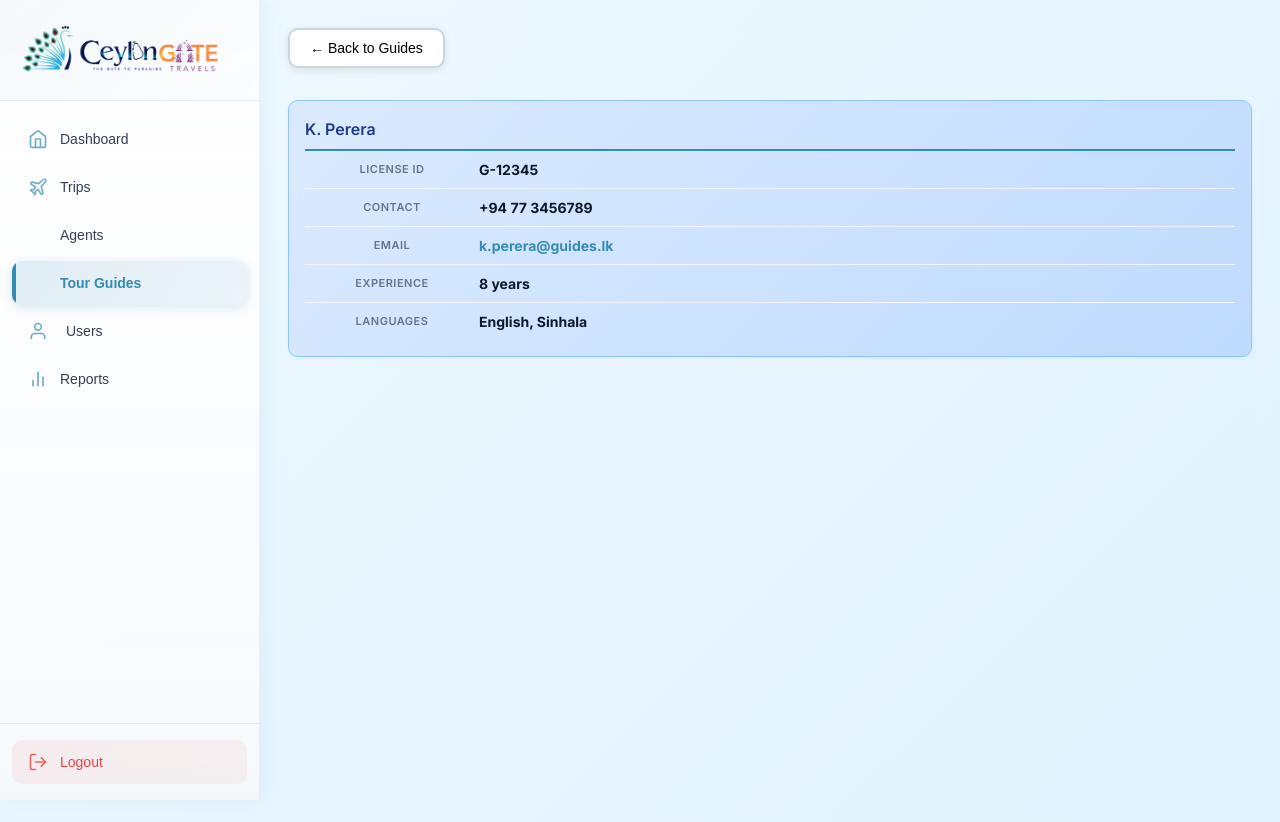
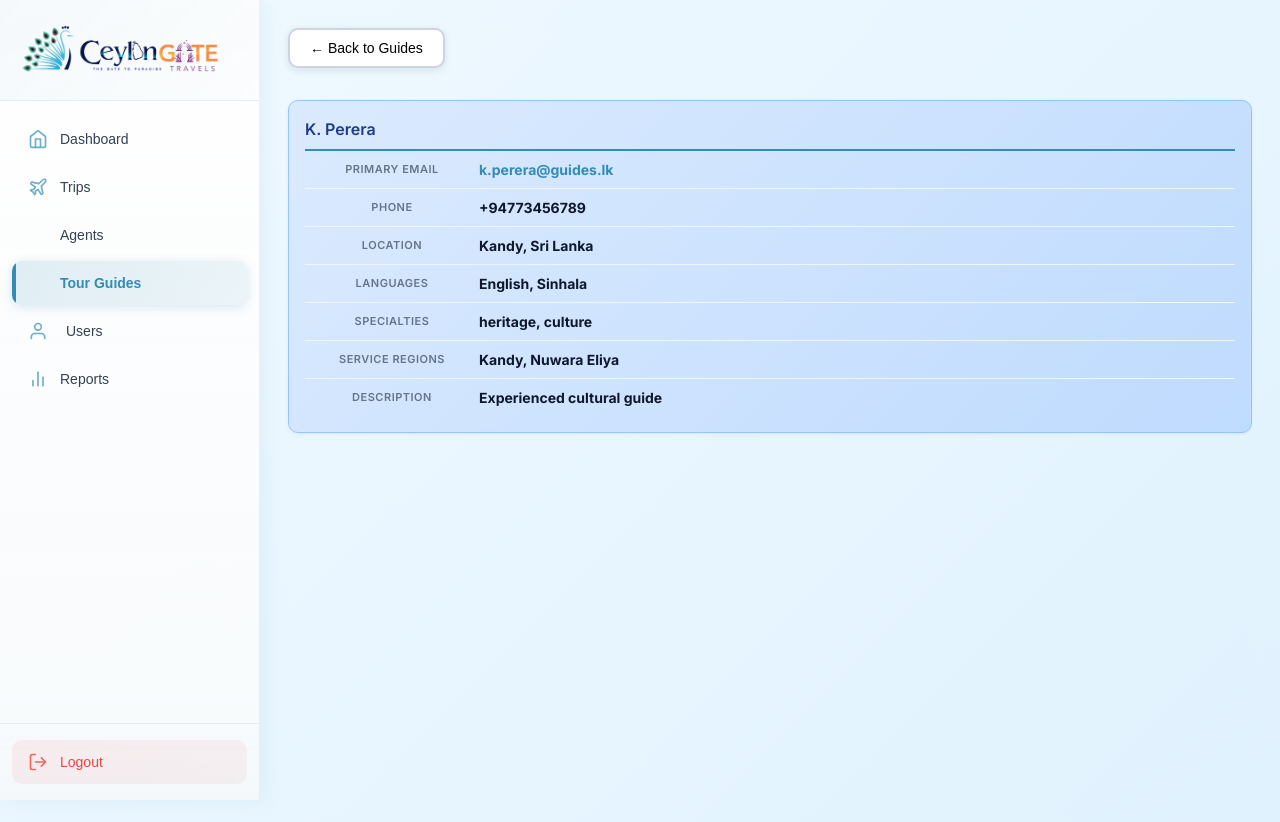
Before and after one commit to Pramudi02/Ceylongate, a React (Vite) app: page /guides/1 in a window 1280 px wide. Shown: the top 822 px of the page. Built offline with nearby package versions, Linux system fonts and the light colour scheme.

Commit message:
feat: enhance GuideDetails component with comprehensive guide information and improved layout

```diff
--- a/src/pages/guides/GuideDetails/GuideDetails.page.jsx
+++ b/src/pages/guides/GuideDetails/GuideDetails.page.jsx
@@ -8,12 +8,16 @@ const GuideDetails = () => {
 
   const guide = {
     id: guideId,
-    name: 'K. Perera',
-    license: 'G-12345',
-    contact: '+94 77 3456789',
-    email: 'k.perera@guides.lk',
-    experience: '8 years',
-    languages: ['English', 'Sinhala']
+    full_name: 'K. Perera',
+    primary_email: 'k.perera@guides.lk',
+    phone_number: '+94773456789',
+    address_line1: '',
+    city: 'Kandy',
+    country: 'Sri Lanka',
+    description: 'Experienced cultural guide',
+    languages_spoken: [{ language: 'English', proficiency: 'fluent' }, { language: 'Sinhala', proficiency: 'native' }],
+    specialties: ['heritage', 'culture'],
+    service_regions: ['Kandy', 'Nuwara Eliya']
   };
 
   return (
@@ -21,27 +25,41 @@ const GuideDetails = () => {
       <button className="btn-back" onClick={() => navigate('/guides')}>← Back to Guides</button>
 
       <div className="info-section">
-        <h1 className="section-title">{guide.name}</h1>
+        <h1 className="section-title">{guide.full_name}</h1>
         <div className="info-grid">
           <div className="info-card">
-            <span className="info-label">License ID</span>
-            <span className="info-value">{guide.license}</span>
+            <span className="info-label">Primary Email</span>
+            <span className="info-value"><a href={`mailto:${guide.primary_email}`}>{guide.primary_email}</a></span>
           </div>
+
           <div className="info-card">
-            <span className="info-label">Contact</span>
-            <span className="info-value">{guide.contact}</span>
+            <span className="info-label">Phone</span>
+            <span className="info-value">{guide.phone_number}</span>
           </div>
+
           <div className="info-card">
-            <span className="info-label">Email</span>
-            <span className="info-value"><a href={`mailto:${guide.email}`}>{guide.email}</a></span>
+            <span className="info-label">Location</span>
+            <span className="info-value">{[guide.city, guide.country].filter(Boolean).join(', ')}</span>
           </div>
-          <div className="info-card">
-            <span className="info-label">Experience</span>
-            <span className="info-value">{guide.experience}</span>
-          </div>
+
           <div className="info-card">
             <span className="info-label">Languages</span>
-            <span className="info-value">{guide.languages.join(', ')}</span>
+            <span className="info-value">{guide.languages_spoken.map(l => l.language).join(', ')}</span>
+          </div>
+
+          <div className="info-card">
+            <span className="info-label">Specialties</span>
+            <span className="info-value">{guide.specialties.join(', ')}</span>
+          </div>
+
+          <div className="info-card" style={{gridColumn: '1 / -1'}}>
+            <span className="info-label">Service Regions</span>
+            <span className="info-value">{guide.service_regions.join(', ')}</span>
+          </div>
+
+          <div className="info-card" style={{gridColumn: '1 / -1'}}>
+            <span className="info-label">Description</span>
+            <span className="info-value">{guide.description}</span>
           </div>
         </div>
       </div>
```
